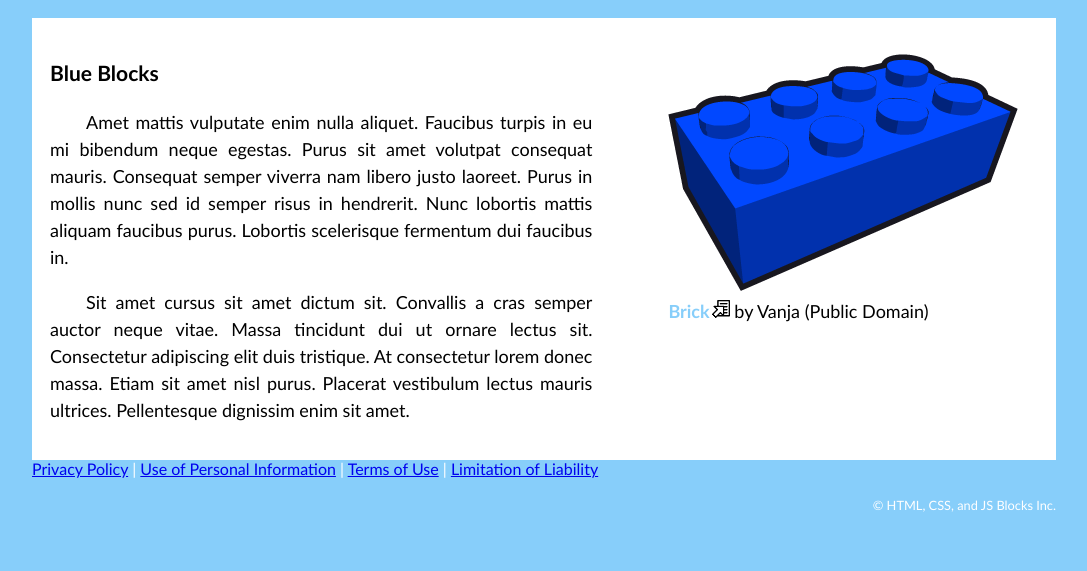
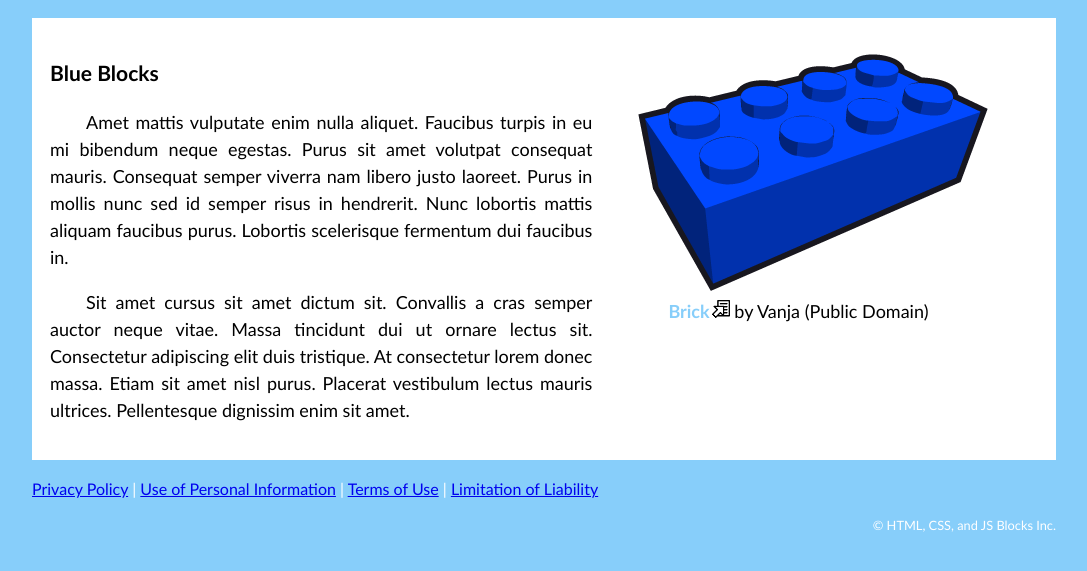
Before and after one commit to StayFrosty2/comp1002-fall25, a PHP site: page /blue.html in a window 1280 px wide. Shown: the part 140-711 px from the top of the page, without its empty margins (96-1183 px from the left). Run offline with PHP 8.4, Linux system fonts and the light colour scheme; some libraries are stand-ins or nearby versions.

Commit message:
lab d done

```diff
--- a/lab-d/css/styles.css
+++ b/lab-d/css/styles.css
@@ -87,7 +87,10 @@ main aside {
 /* STEP 5d: Comment out the borders for the MAIN SECTION and the MAIN ASIDE above - we don't need them anymore */
 
 /* STEP 7a: This is a challenge! Build a selector that targets the images of the colored building blocks ONLY - you will need to use a selector that targets IMG elements inside ASIDE elements that have an 'alt' attribute where the value ends with the word, "block" (you may need to look back at the learning module that covered selectors) */
-
+[alt$="block"] {
+	position: relative;
+	left: -3rem;
+}
 
 /* STEP 7b: Position block images a bit more to the left using 'position: relative' - then create a second declartion with the 'left' property equal to -3rem in the above rule you just completed - check how your pages look in the browser, and you are all finished with the lab! */
 
@@ -127,7 +130,7 @@ blockquote::first-letter {
 
 /* STEP 6: The FOOTER is a bit too close to the MAIN - add a margin-top to the FOOTER of 2rem */
 footer {
-
+	margin-top: 2rem;
 	font-size: 1.6rem;
 }
 
```
